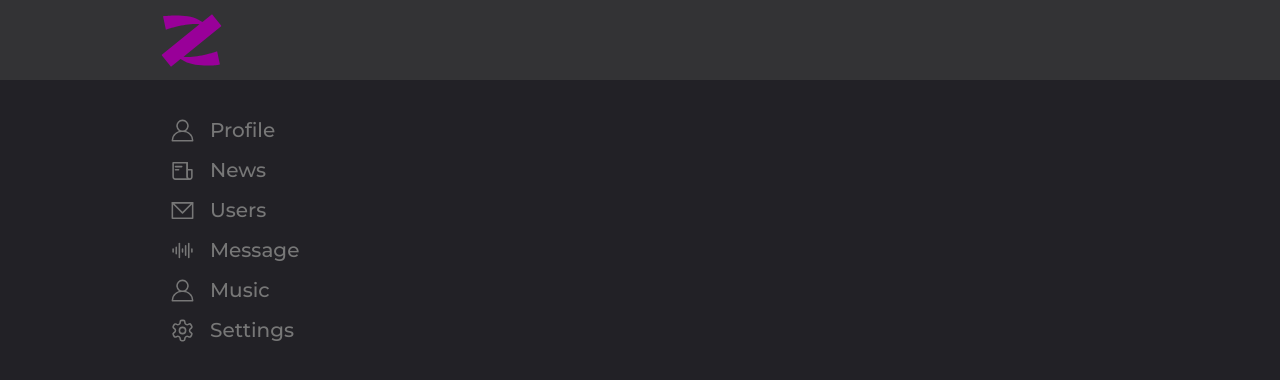
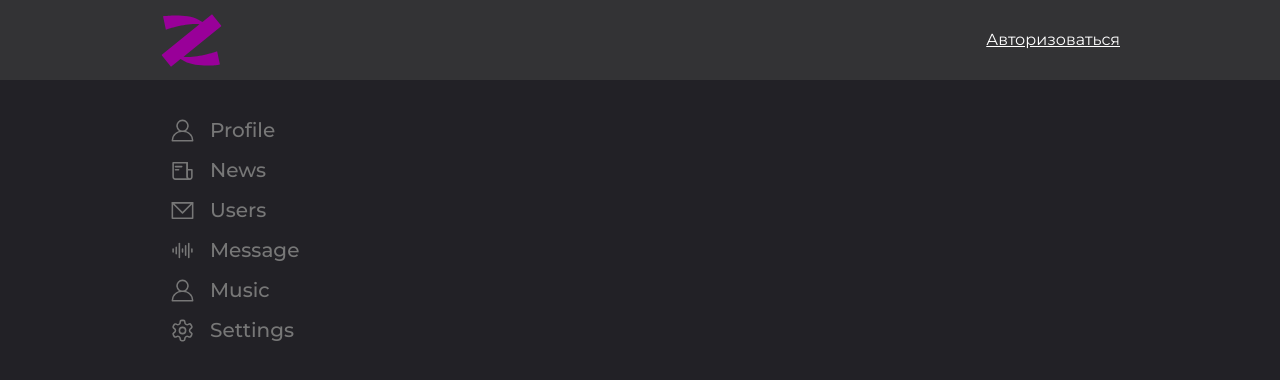
Before and after one commit to danielgerchik/react1, a React (Create React App) app: page / in a window 1280 px wide. Shown: the top 380 px of the page. Built offline with nearby package versions, Linux system fonts and the light colour scheme; no server answers.

Commit message:
login/unlogin

```diff
--- a/src/App.js
+++ b/src/App.js
@@ -10,13 +10,14 @@ import {BrowserRouter, Route, Routes, Switch} from "react-router-dom";
 import MessagesContainer from "./components/Messages/MessagesContainer";
 import UsersContainer from "./components/Users/UsersContainer";
 import ProfileContainer from "./components/Profile/ProfileContainer";
+import HeaderContainer from "./components/Header/HeaderContainer";
 
 
 const App = props => {
     return (
         <BrowserRouter>
             <div className="wrapper">
-                <Header/>
+                <HeaderContainer/>
                 <div className="main-row">
                     <Menu/>
 
--- a/src/components/Header/Header.jsx
+++ b/src/components/Header/Header.jsx
@@ -1,5 +1,7 @@
 import s from './Header.module.css';
-const Header = () => {
+import {Link} from "react-router-dom";
+const Header = (props) => {
+    debugger
     return(
         <header className={s.header}>
             <div className={s.container}>
@@ -11,6 +13,9 @@ const Header = () => {
                             fill="#990099"/>
                     </svg>
                 </div>
+                <div className={s.login}>
+                    <Link to="/login">{!props.authData ? 'Авторизоваться' : 'Вы авторизованы'}</Link>
+                </div>
             </div>
         </header>
     )
--- a/src/components/Header/Header.module.css
+++ b/src/components/Header/Header.module.css
@@ -9,7 +9,11 @@
     height: 100%;
     display: flex;
     align-items: center;
+    justify-content: space-between;
 }
 .img {
     transform: rotate(90deg);
 }
+.login a {
+    color: white;
+}
--- /dev/null
+++ b/src/components/Header/HeaderContainer.jsx
@@ -0,0 +1,30 @@
+import React from "react";
+import Header from "./Header";
+import axios from "axios";
+import {connect} from "react-redux";
+import {setAuthData, setFetching} from "../../redux/reducers/auth-reducer";
+
+class HeaderContainer extends React.Component {
+
+    componentDidMount() {
+        this.props.setFetching(true)
+     axios.get('https://social-network.samuraijs.com/api/1.0/auth/me', {withCredentials: true}).then(response => {
+         this.props.setFetching(false)
+         if (response.data.resultCode === 0) {
+             const authData = response.data.data
+             this.props.setAuthData(authData)
+         }
+     })
+    }
+
+    render() {
+        return <Header authData={this.props.authData}/>
+    }
+}
+
+const mapStateToProps = state => {
+    return {
+        authData: state.auth.authData
+    }
+}
+export default connect(mapStateToProps, {setAuthData ,setFetching})(HeaderContainer)
--- a/src/components/Profile/Info/Info.jsx
+++ b/src/components/Profile/Info/Info.jsx
@@ -4,7 +4,6 @@ import profileIMG from "../../../img/25.jpg"
 
 
 const Info = (props) => {
-    debugger
 if(!props.userProfile) {
     return <Preloader/>
 }
--- a/src/components/Profile/ProfileContainer.jsx
+++ b/src/components/Profile/ProfileContainer.jsx
@@ -8,7 +8,6 @@ import WithRouter from "react-router-dom/es/withRouter";
 
 
 class ProfileContainer extends React.Component {
-
     componentDidMount() {
        const userID = this.props.match.params.userID || 2
         axios.get(`https://social-network.samuraijs.com/api/1.0/profile/${userID}`).then(response => {
--- /dev/null
+++ b/src/redux/reducers/auth-reducer.js
@@ -0,0 +1,33 @@
+const SETAUTHDATA = 'SET-AUTH-DATA';
+const SETFETCHING = 'SET-FETCHING';
+
+
+const initialState = {
+    authData: null,
+    isFetching: false
+}
+
+const authReducer = (state = initialState, action) => {
+    switch (action.type) {
+        case SETAUTHDATA:
+            return {
+                ...state,
+                authData: {...action.authData}
+            }
+        case SETFETCHING:
+            return {
+                ...state,
+                isFetching: action.fetchingStatus
+            }
+
+        default:
+            return state
+    }
+
+}
+
+
+export const setAuthData = authData => ({type: SETAUTHDATA, authData})
+export const setFetching = fetchingStatus => ({type: SETFETCHING, fetchingStatus})
+
+export default authReducer
--- a/src/redux/redux-store.js
+++ b/src/redux/redux-store.js
@@ -2,12 +2,14 @@ import {combineReducers, createStore} from "redux";
 import profilePageReducer from "./reducers/profilePage-reducer";
 import messagePageReducer from "./reducers/messagePage-reducer";
 import usersPageReducer from "./reducers/usersPage-reducer";
+import authReducer from "./reducers/auth-reducer";
 
 
 const reducers = combineReducers({
     profilePage: profilePageReducer,
     messagesPage:messagePageReducer,
-    usersPage: usersPageReducer
+    usersPage: usersPageReducer,
+    auth: authReducer
 })
 
 
```
